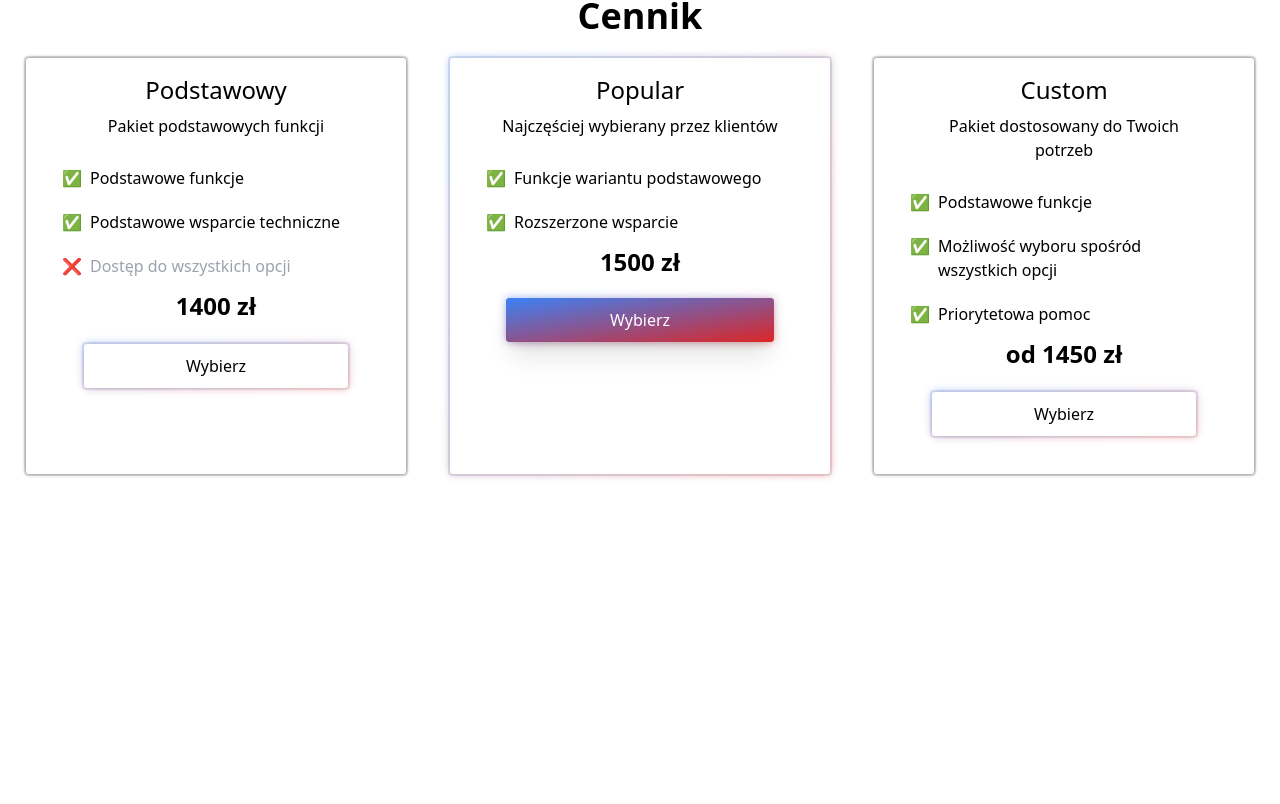
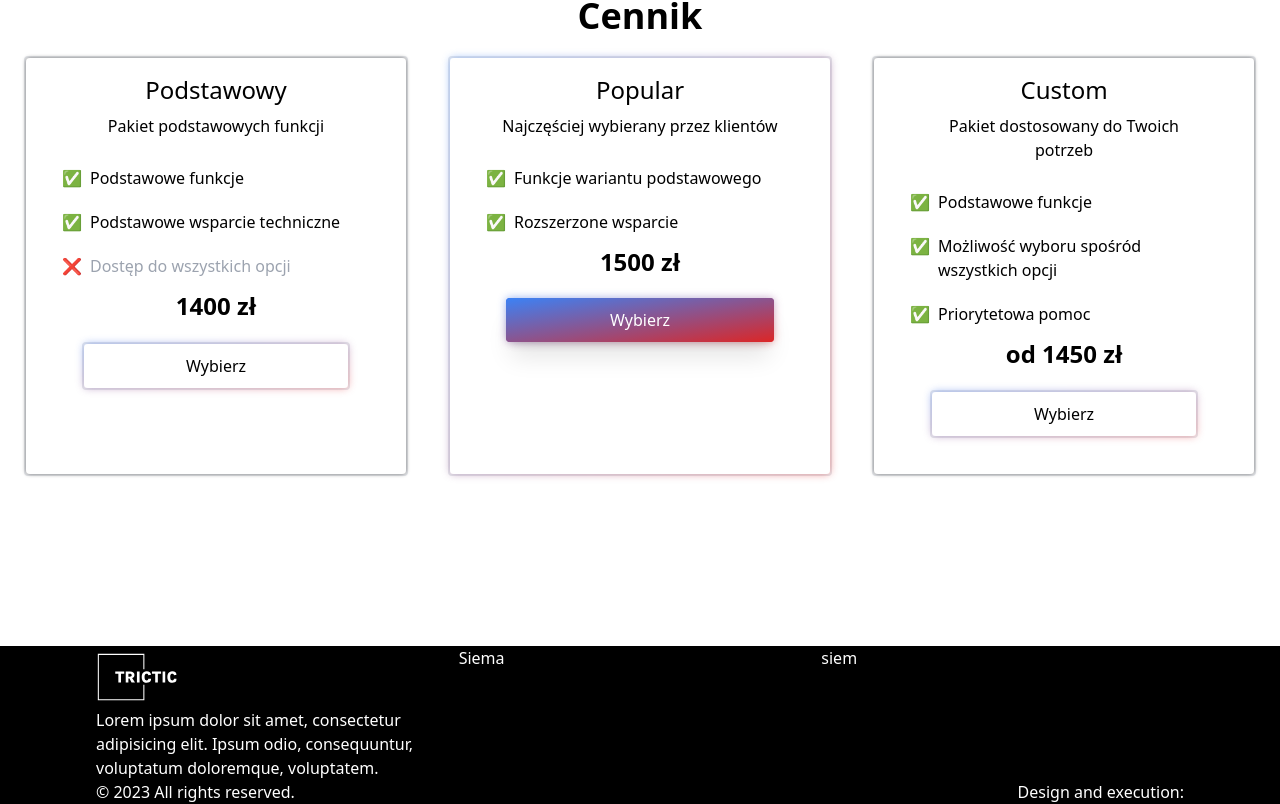
Before and after one commit to ssynowiec/trictic, a Next.js app: page / in a window 1280 px wide. Shown: the part 954-1758 px from the top of the page. Before the commit the page ends 1600 px from the top, so only its background shows below. Built offline with nearby package versions, Linux system fonts and the light colour scheme.

Commit message:
footer init

```diff
--- /dev/null
+++ b/src/components/gooter/footer.tsx
@@ -0,0 +1,28 @@
+import Image from 'next/image';
+
+export const Footer = () => {
+	return (
+		<footer className="bg-black px-10 text-white md:px-24">
+			<div className="flex">
+				<section className="md:w-1/3">
+					<Image
+						src="/trictic-logo-white.svg"
+						alt=""
+						width="100"
+						height="100"
+					/>
+					<p>
+						Lorem ipsum dolor sit amet, consectetur adipisicing elit. Ipsum
+						odio, consequuntur, voluptatum doloremque, voluptatem.
+					</p>
+				</section>
+				<section className="md:w-1/3">Siema</section>
+				<section className="md:w-1/3">siem</section>
+			</div>
+			<div className="flex w-full flex-col items-center justify-between md:flex-row">
+				<p>&copy; 2023 All rights reserved.</p>
+				<p>Design and execution: </p>
+			</div>
+		</footer>
+	);
+};
--- a/src/components/priceList/priceList.tsx
+++ b/src/components/priceList/priceList.tsx
@@ -5,7 +5,7 @@ export const PriceList = () => {
 	return (
 		<section
 			id="cennik"
-			className="flex h-screen w-full flex-col items-center justify-center"
+			className="flex min-h-screen w-full flex-col items-center justify-center"
 		>
 			<h2 className="text-center text-4xl font-bold">Cennik</h2>
 			<div className="flex flex-col md:flex-row">
--- a/src/pages/index.tsx
+++ b/src/pages/index.tsx
@@ -2,12 +2,14 @@ import { MainLayout } from 'components/layouts/mainLayout';
 import { NextPageWithLayout } from './_app';
 import { Hero } from 'components/hero/hero';
 import { PriceList } from 'components/priceList/priceList';
+import { Footer } from 'components/gooter/footer';
 
 const Home: NextPageWithLayout = () => {
 	return (
 		<>
 			<Hero />
 			<PriceList />
+			<Footer />
 		</>
 	);
 };
```
Also changed, not shown: public/trictic-logo-white.svg (added).
